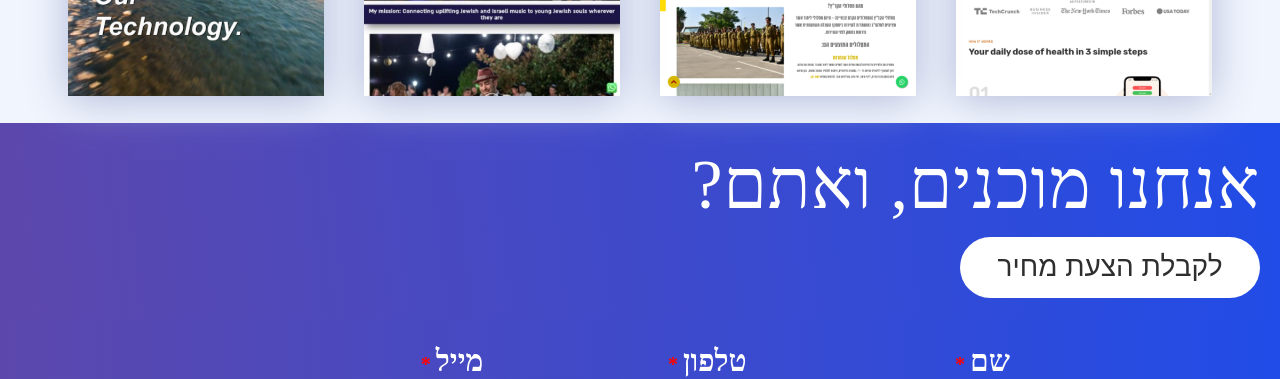
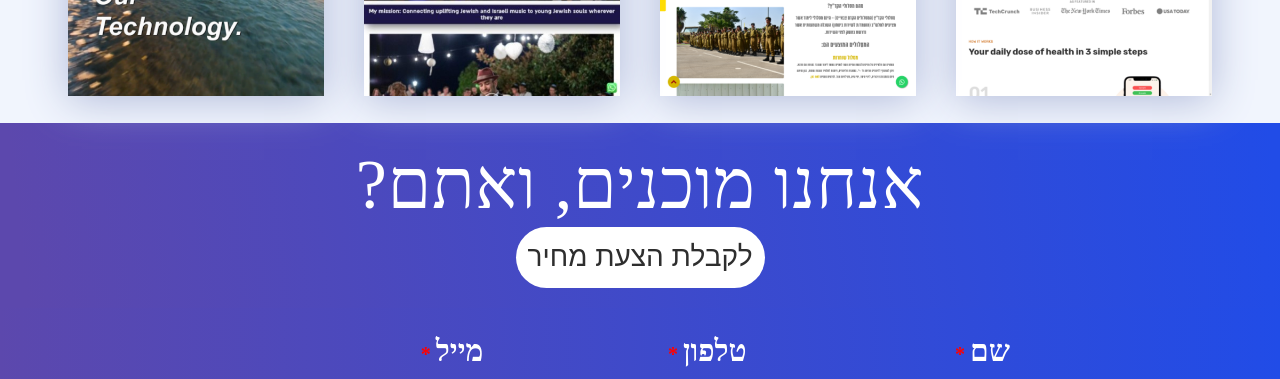
Before and after one commit to lionsgrandson/sites_for_everyone5.0, a React (Create React App) app: page / in a window 1280 px wide. Shown: the part 5440-5819 px from the top of the page. Built offline with nearby package versions, Linux system fonts and the light colour scheme; a web font is replaced by a local one.

Commit message:
style(btn): the button was not center

```diff
--- a/src/components/cta/cta.css
+++ b/src/components/cta/cta.css
@@ -3,10 +3,11 @@
   background: linear-gradient(263.41deg, #214ce7 0.75%, #5c48ad 97.9%);
   display: flex;
   flex-wrap: wrap;
-  flex-direction: column;
+  flex-direction: row;
   padding: 2rem;
-  width: 100%;
-  box-sizing: border-box;
+  /* width: 100%; */
+  /* box-sizing: border-box; */
+  align-items: center;
 }
 .bigdiv {
   background: linear-gradient(263.41deg, #214ce7 0.75%, #5c48ad 97.9%);
@@ -70,16 +71,17 @@
   }
 }
 
-@media (min-width: 1400px) {
+@media (max-width: 1400px) {
   .cta-div {
-    flex-wrap: nowrap;
-    flex-direction: row;
-    align-items: center;
+    flex-wrap: wrap;
+    flex-direction: column;
   }
 }
 @media (min-width: 800px) {
   .cta-h1 {
     font-size: 7rem;
+    width: fit-content;
+    margin: auto;
   }
 
   .cta-p {
```
